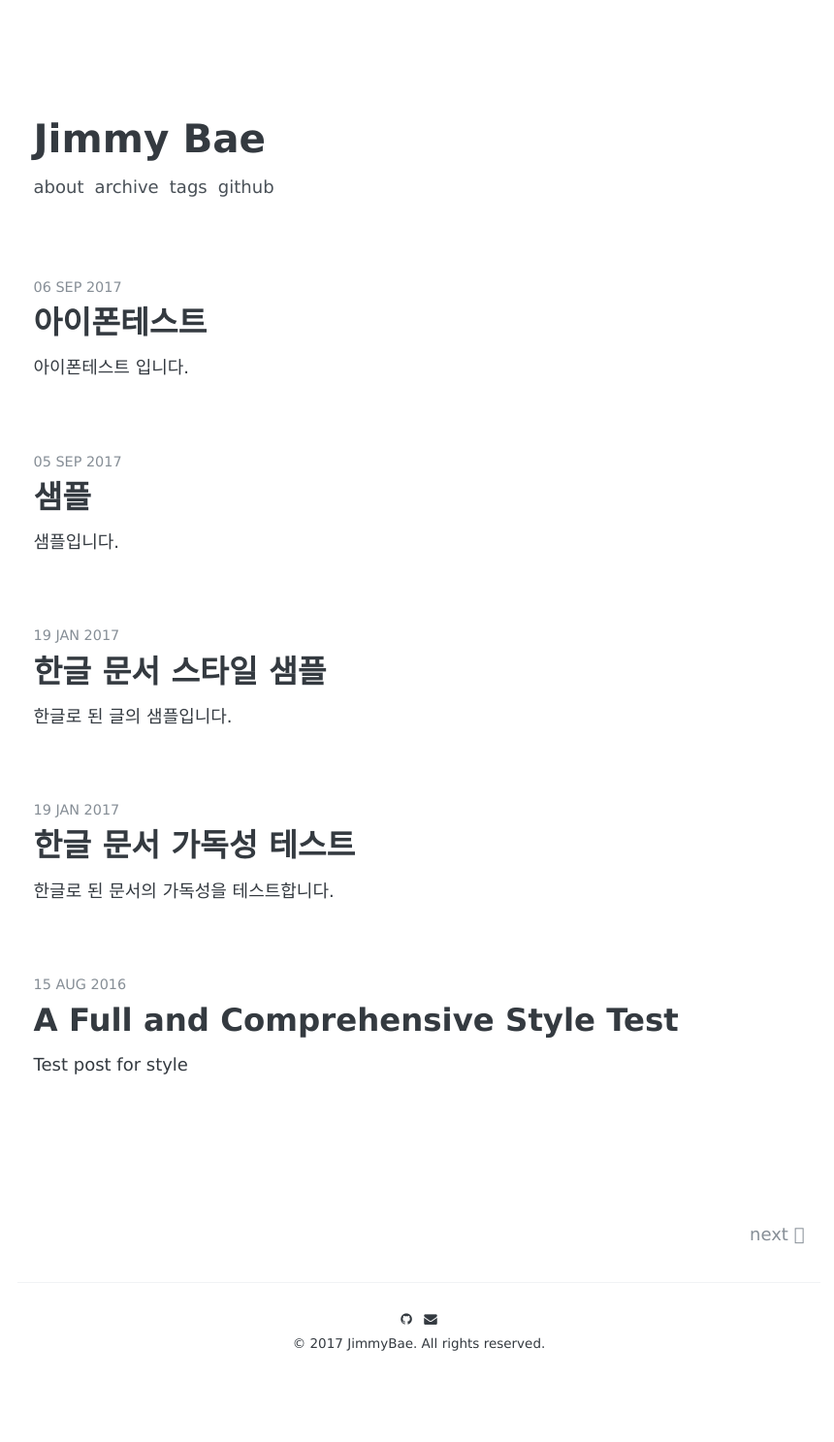
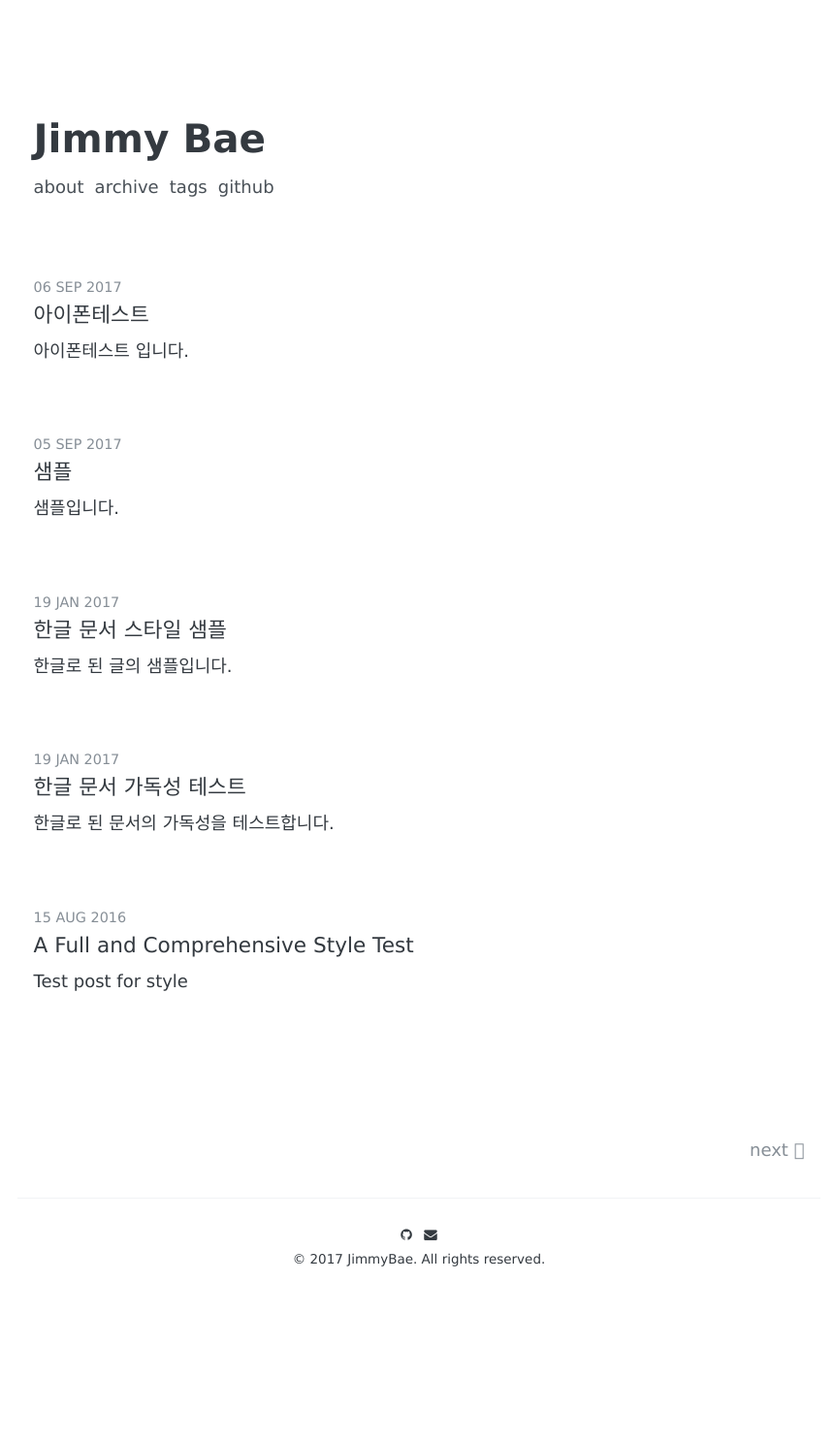
Before and after one commit to jimmybae/jimmybae.github.io, a Jekyll site: the page built from index.html, in a window 1280 px wide. Shown: the whole page at 97% size, without its empty margins (208-1068 px from the left). Built offline with Jekyll 4.4.1, drawn with Linux system fonts in a browser that asks for light colours; some web fonts are replaced; the list of posts is cut into pages by our own code; after the commit the page ends 1400 px from its top, so only the background shows below that.

Commit message:
리스트수정
dcss edit

```diff
--- a/_sass/_site.scss
+++ b/_sass/_site.scss
@@ -202,8 +202,8 @@ body {
 
     &-title {
       margin-bottom: .3rem;
-      font-size : 1.8rem;
-      font-weight: 600;
+      font-size : 1.2rem;
+      font-weight: 400;
     }
 
     &-date {
```
